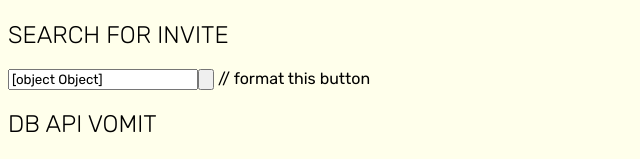
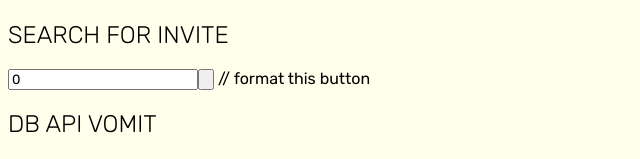
Before and after one commit to skelly7681/Capstone-Project, a Vue app in the folder vue/: page /viewInvites in a window 1280 px wide. Shown: the part 144-303 px from the top of the page, without its empty margins (0-640 px from the left). Built offline with nearby package versions, Linux system fonts and the light colour scheme; no server answers; sample sign-in values are in the browser's storage.

Commit message:
Merge Issues - trying to resolve

```diff
--- a/vue/src/components/PendingInvitation.vue
+++ b/vue/src/components/PendingInvitation.vue
@@ -6,8 +6,11 @@
 <div>
     <router-link v-bind:to="{ name: 'home' }" id="home-button"> home </router-link>&nbsp;
 
+
+
+    <!--THIS IS A TEST!!! TESTING PULLING INVITE INFO FROM DB USING INVITE ID-->
+
         <h2>SEARCH FOR INVITE</h2>
-
         <form>
             <input type="text" v-model="searchInviteId" placeholder="invite id" id="inviteSearch" />
             <input type="button" v-on:click="findInviteById()"/>  // format this button
@@ -36,9 +39,7 @@ export default {
             rejectedRestaurants: [], //an array?
             approvedRestaurants: [],
             isLoading: true,
-            searchInviteId: {
-                inviteid: 0
-            },
+            searchInviteId: 0,
             invite: {
               inviteId: "", //this value here will come from the db
               senderUserId: "",
```
